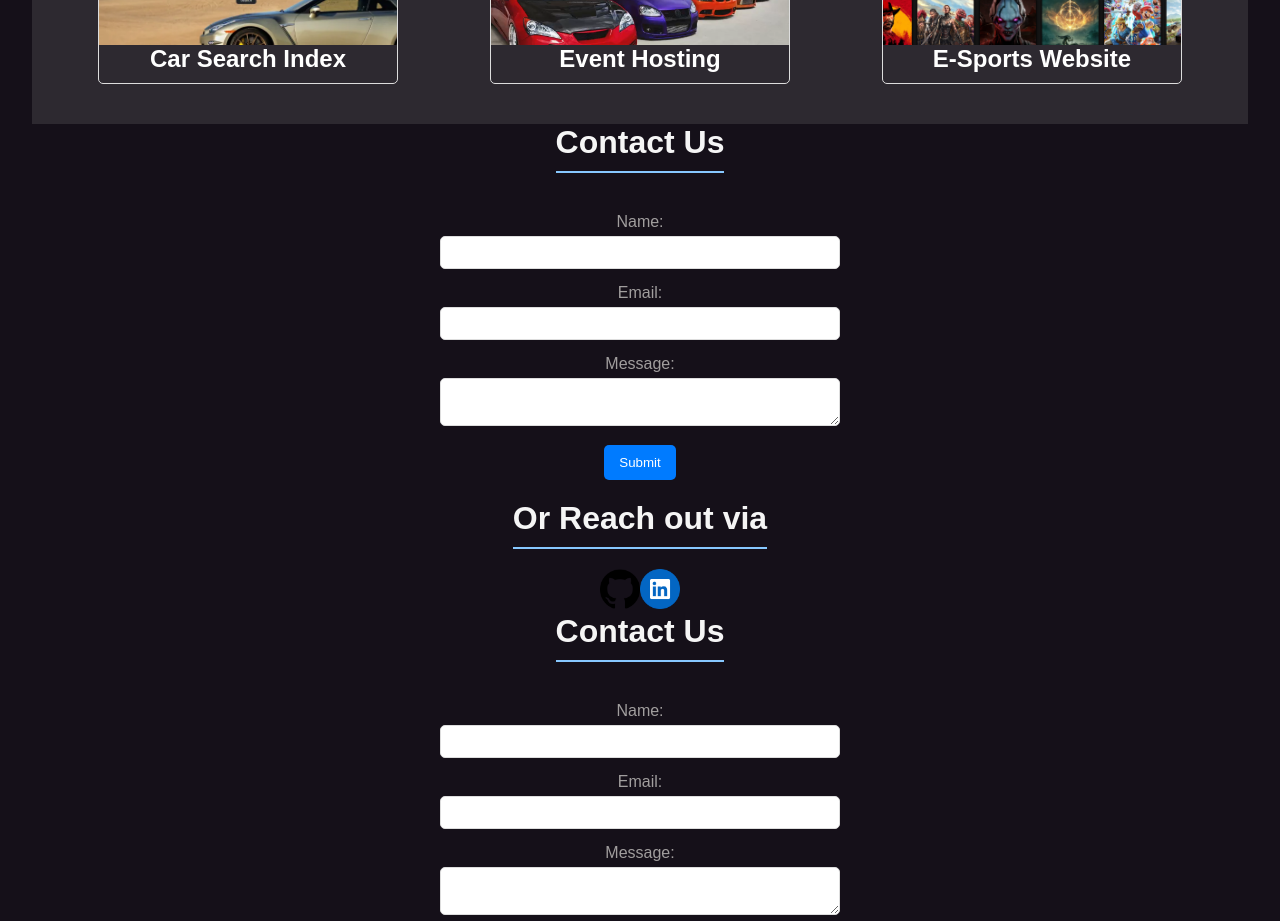
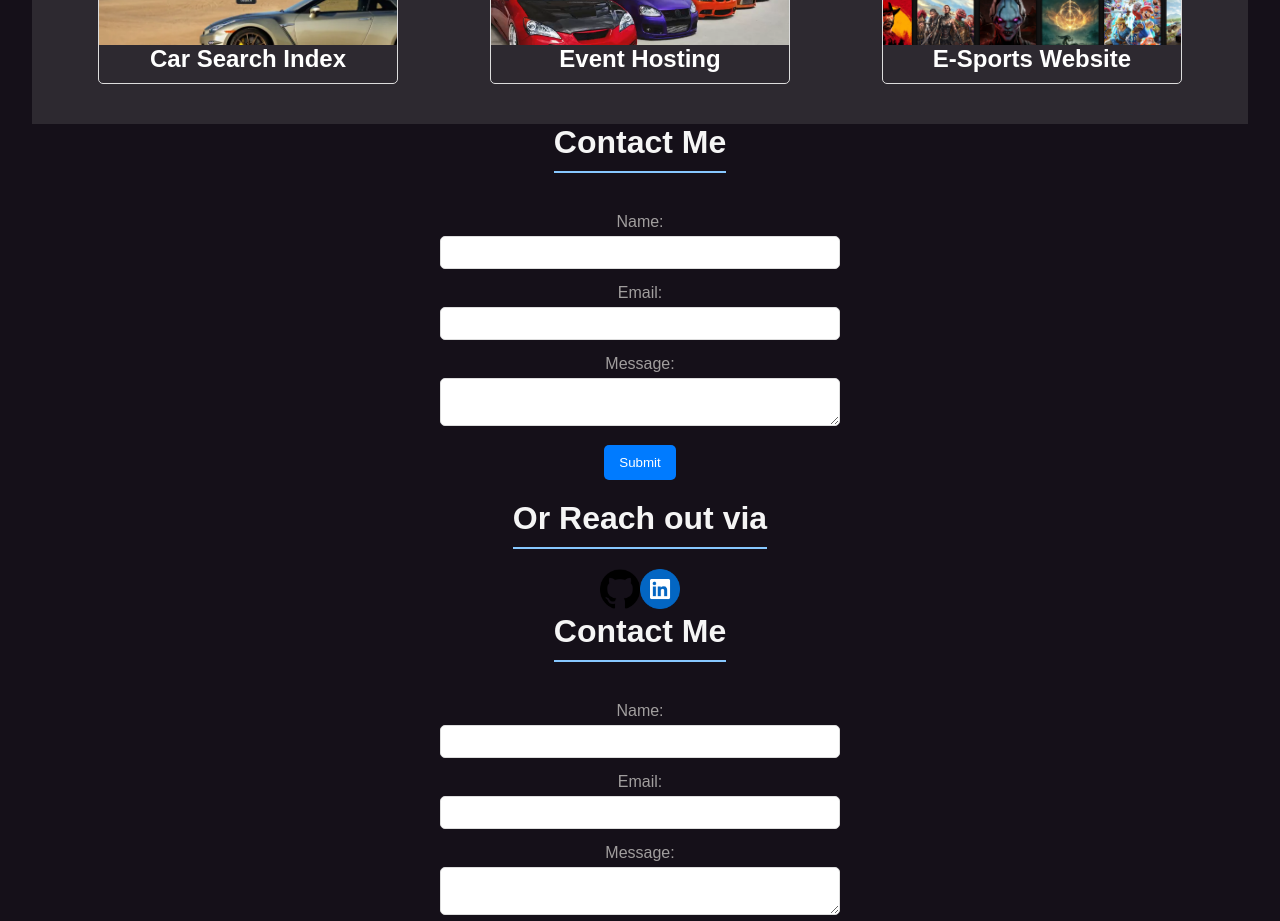
Before and after one commit to dustinbeckford/dustinbeckford.github.io, a React (Vite) app in the folder new-portfolio/: page /Contact in a window 1280 px wide. Shown: the part 2540-3461 px from the top of the page. Built offline with nearby package versions, Linux system fonts and the light colour scheme.

Commit message:
more adjustments

```diff
--- a/new-portfolio/src/components/pages/Contact.jsx
+++ b/new-portfolio/src/components/pages/Contact.jsx
@@ -28,7 +28,7 @@ export const Contact = () => {
 
 	return (
 		<div>
-			<h2>Contact Us</h2>
+			<h2>Contact Me</h2>
 			<div className='contact-container'>
 				<form onSubmit={handleSubmit} className='contact-form'>
 					<label htmlFor='name'>Name:</label>
```
